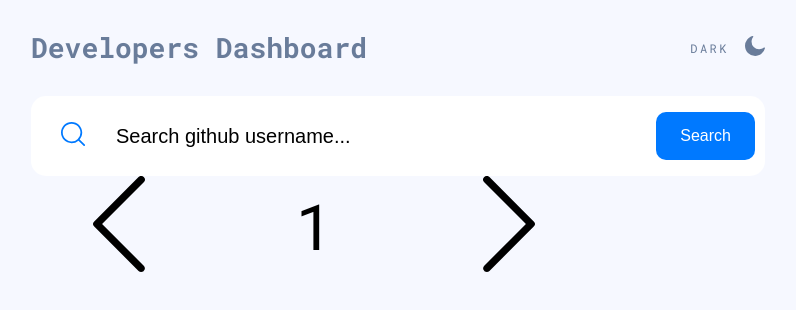
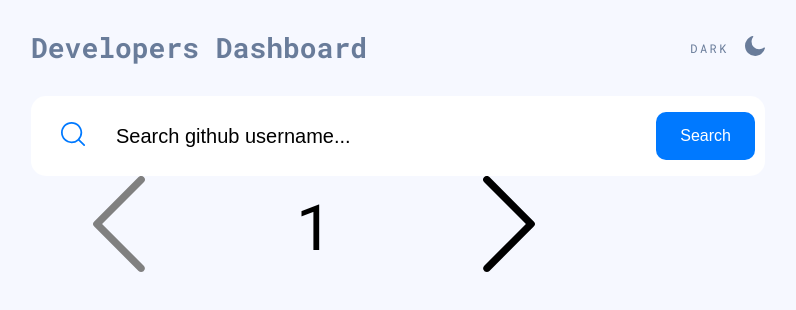
Before and after one commit to ligmanstark/dev-dashboard, a Next.js app: page / in a window 1280 px wide. Shown: the top 310 px of the page, without its empty margins (242-1038 px from the left). Built offline with nearby package versions, Linux system fonts and the light colour scheme; no server answers.

Commit message:
fix:color-controll

```diff
--- a/src/components/Pagination/Pagination.tsx
+++ b/src/components/Pagination/Pagination.tsx
@@ -10,13 +10,13 @@ export const Pagination: FC<Props> = ({ handlePagination }) => {
   const [currentPage, setCurrentPage] = useState(1);
 
   const handleNextPage = () => {
-    if (currentPage < 35) {
+    if (currentPage < 34) {
       setCurrentPage((prev) => prev + 1);
     }
   };
 
   const handlePrevPage = () => {
-    if (currentPage > 0) {
+    if (currentPage > 1) {
       setCurrentPage((prev) => prev - 1);
     }
   };
@@ -27,7 +27,7 @@ export const Pagination: FC<Props> = ({ handlePagination }) => {
   return (
     <S.Ul>
       <S.Li onClick={handlePrevPage}>
-        <PrevPageIcon />
+        <PrevPageIcon fillColor={currentPage < 2 ? 'gray' : 'black'} />
       </S.Li>
       <S.Li
         style={{
@@ -37,7 +37,7 @@ export const Pagination: FC<Props> = ({ handlePagination }) => {
         {currentPage}
       </S.Li>
       <S.Li onClick={handleNextPage}>
-        <NextPageIcon />
+        <NextPageIcon fillColor={currentPage > 33 ? 'gray' : 'black'} />
       </S.Li>
     </S.Ul>
   );
```
